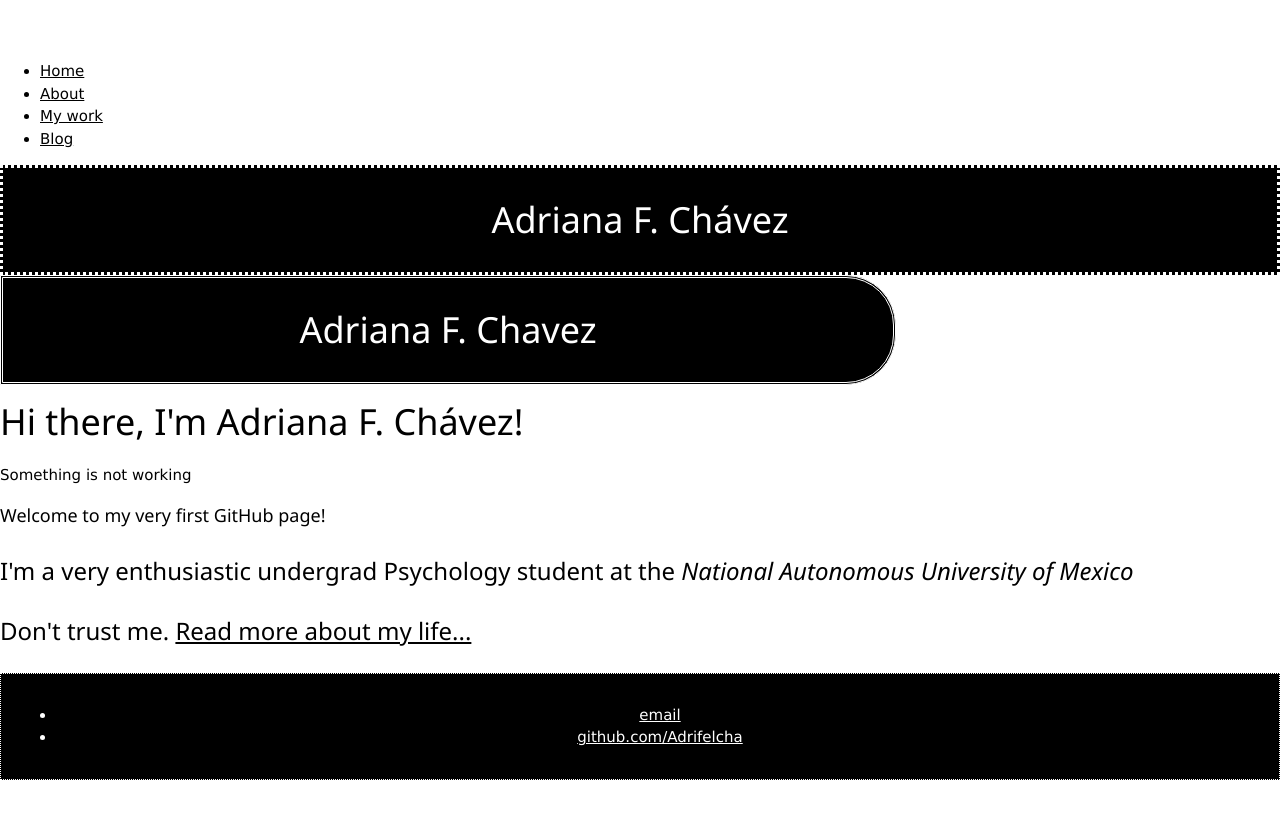
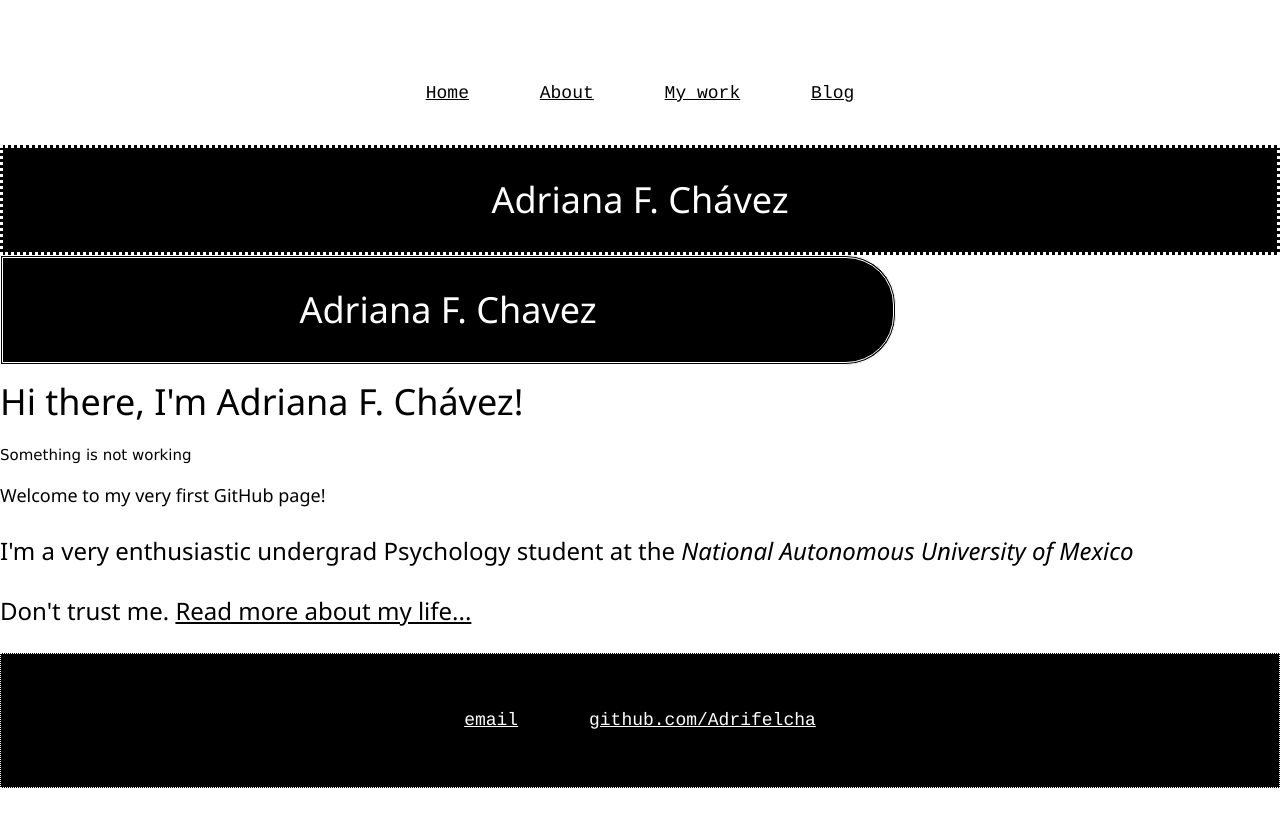
Before and after one commit to Adrifelcha/Adrifelcha-github.io, a Jekyll site: the page built from index.html, in a window 1280 px wide. Shown: the top 827 px of the page. Built offline with Jekyll 4.4.1, drawn with Linux system fonts in a browser that asks for light colours.

Commit message:
Update default.html

```diff
--- a/_layouts/default.html
+++ b/_layouts/default.html
@@ -42,6 +42,20 @@
     				width: 100%;
 			}
 
+			nav ul, footer ul {
+    				font-family:'Couries New', 'Courier', 'monospace';
+    				padding: 20px;
+    				font-size:1.2em;
+    				list-style: none;
+    				text-align:center;
+			}
+
+			nav ul li, footer ul li {
+    				display: inline;
+    				margin-right: 30px;
+    				margin-left: 30px;
+			}
+
 			</style>
 		</head>
 		<body>
```
